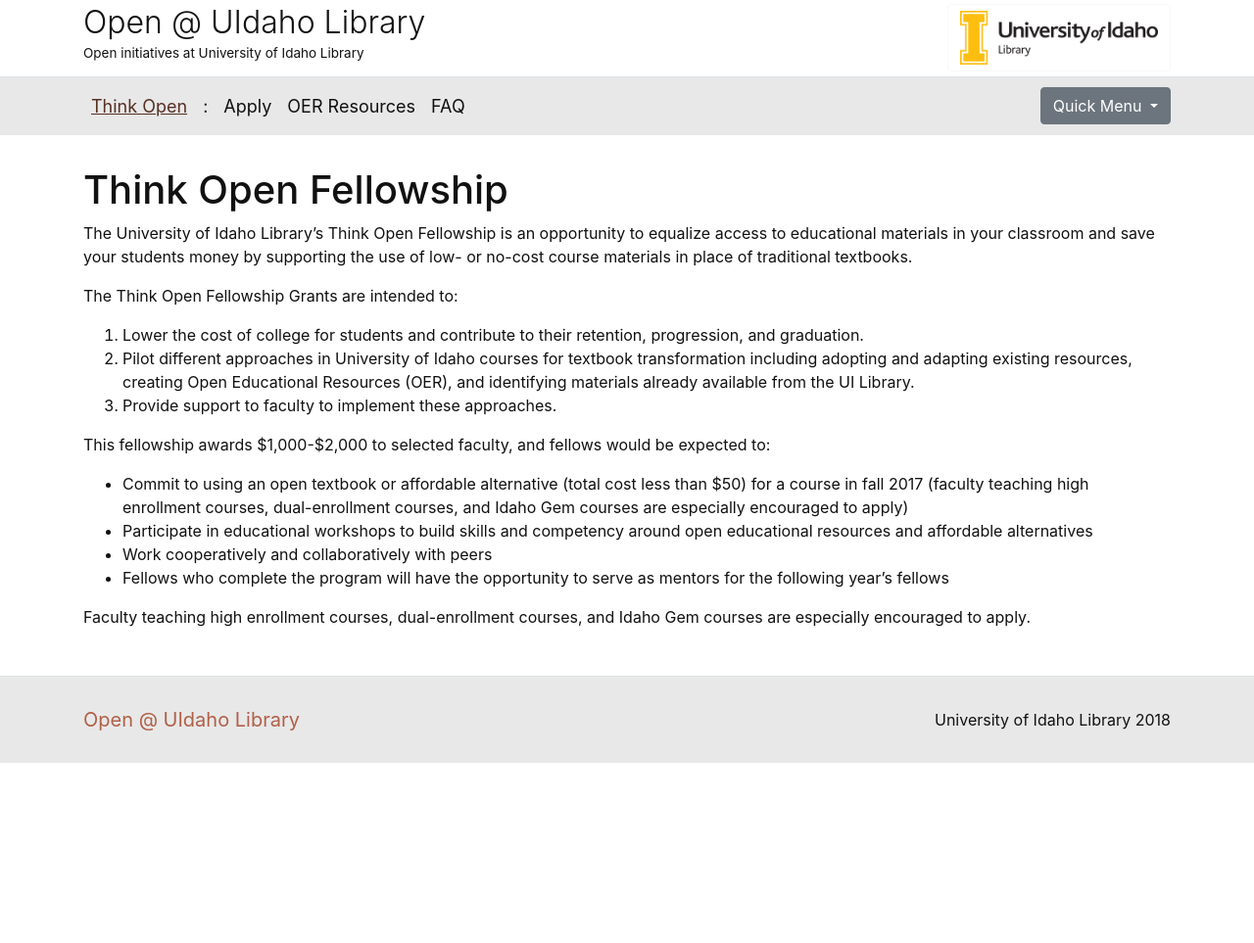
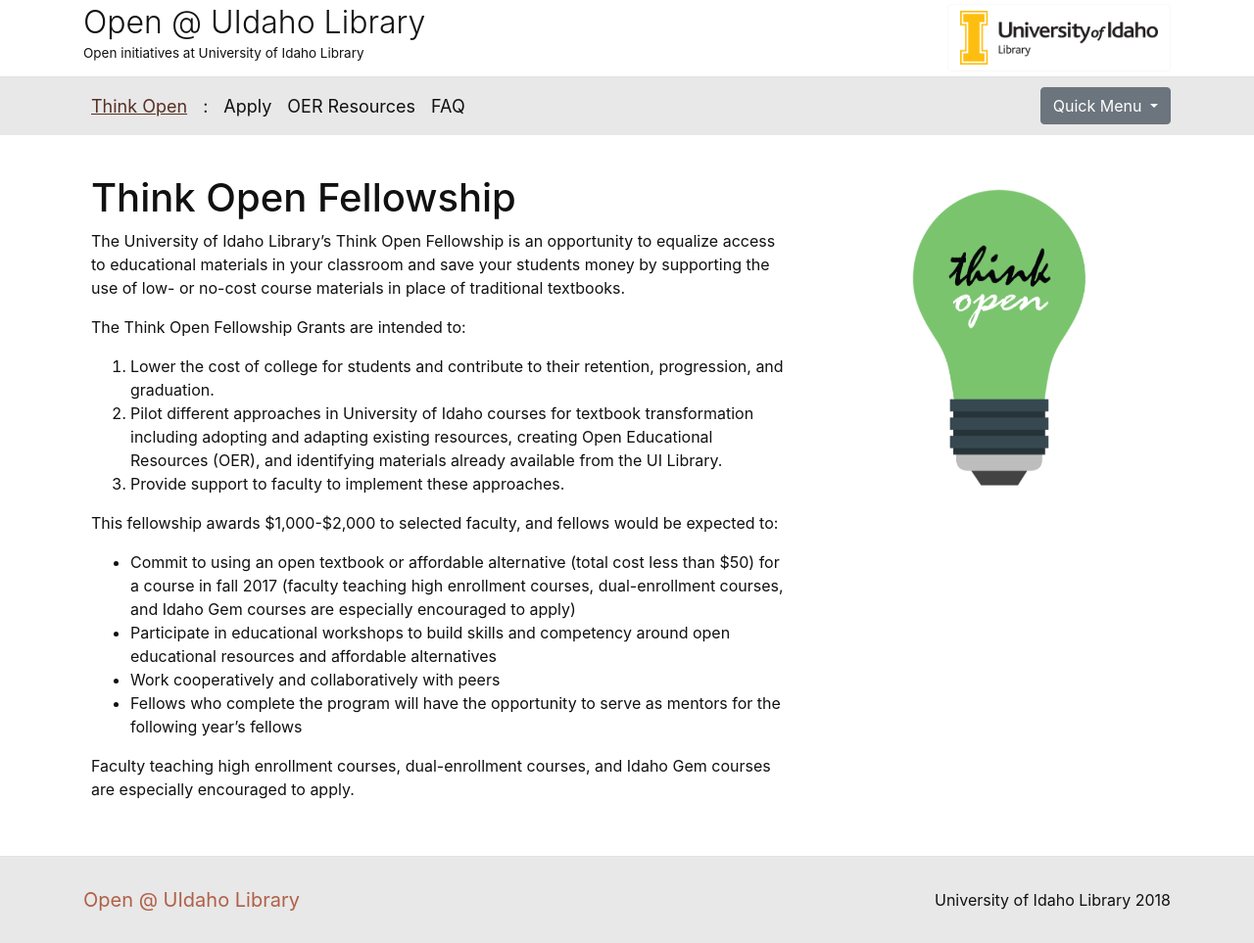
Before and after one commit to uidaholib/open_source, a Jekyll site: the page built from thinkopen/index.md, in a window 1280 px wide. Shown: the whole page at 98% size. Built offline with Jekyll 4.4.1, drawn with Linux system fonts in a browser that asks for light colours; before the commit the page ends 900 px from its top, so only the background shows below that.

Commit message:
add thinkopen image

```diff
--- a/thinkopen/index.md
+++ b/thinkopen/index.md
@@ -4,6 +4,8 @@
 permalink: /thinkopen/
 ---
 
+<div markdown="1" class="row">
+<div markdown="1" class="col-md-8"><div markdown="1" class="py-2 px-2">
 
 # Think Open Fellowship
 
@@ -23,3 +25,9 @@
 - Fellows who complete the program will have the opportunity to serve as mentors for the following year’s fellows
 
 Faculty teaching high enrollment courses, dual-enrollment courses, and Idaho Gem courses are especially encouraged to apply.
+
+</div></div>
+<div class="col-md-4">
+<img class="img-fluid" src="{{ '/assets/images/think_open.png' | relative_url }}" alt="light bulb think open logo">
+</div>
+</div>
```
Also changed, not shown: assets/images/think_open.png (added).
